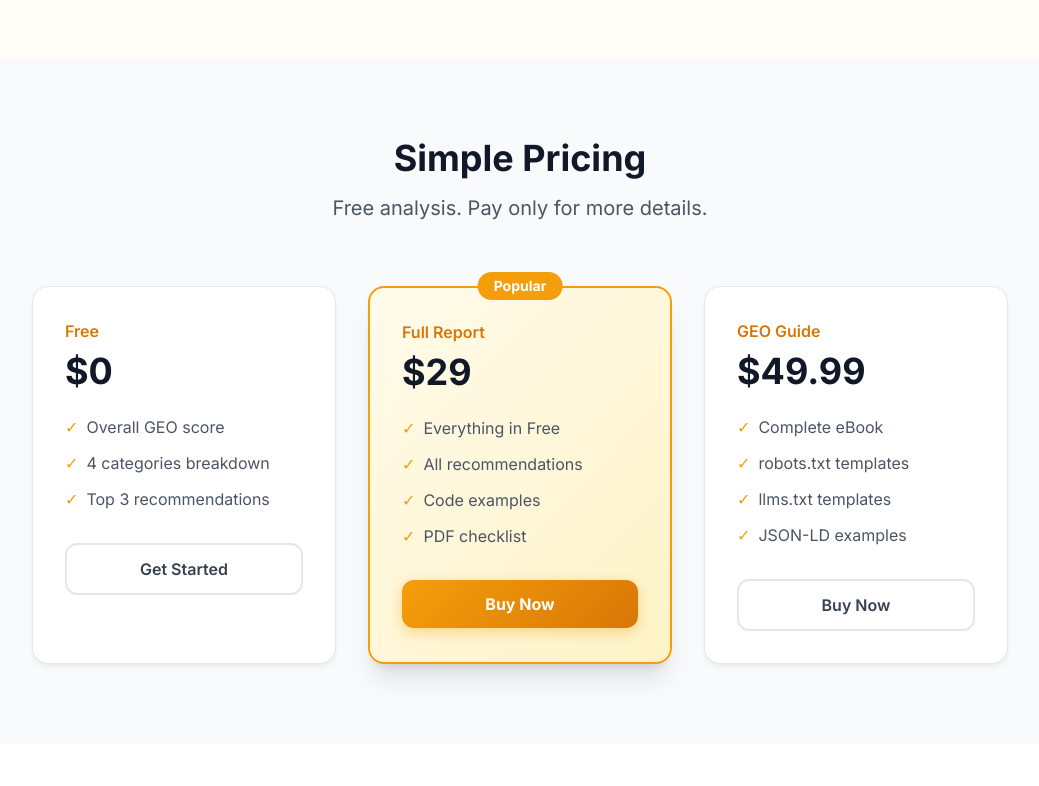
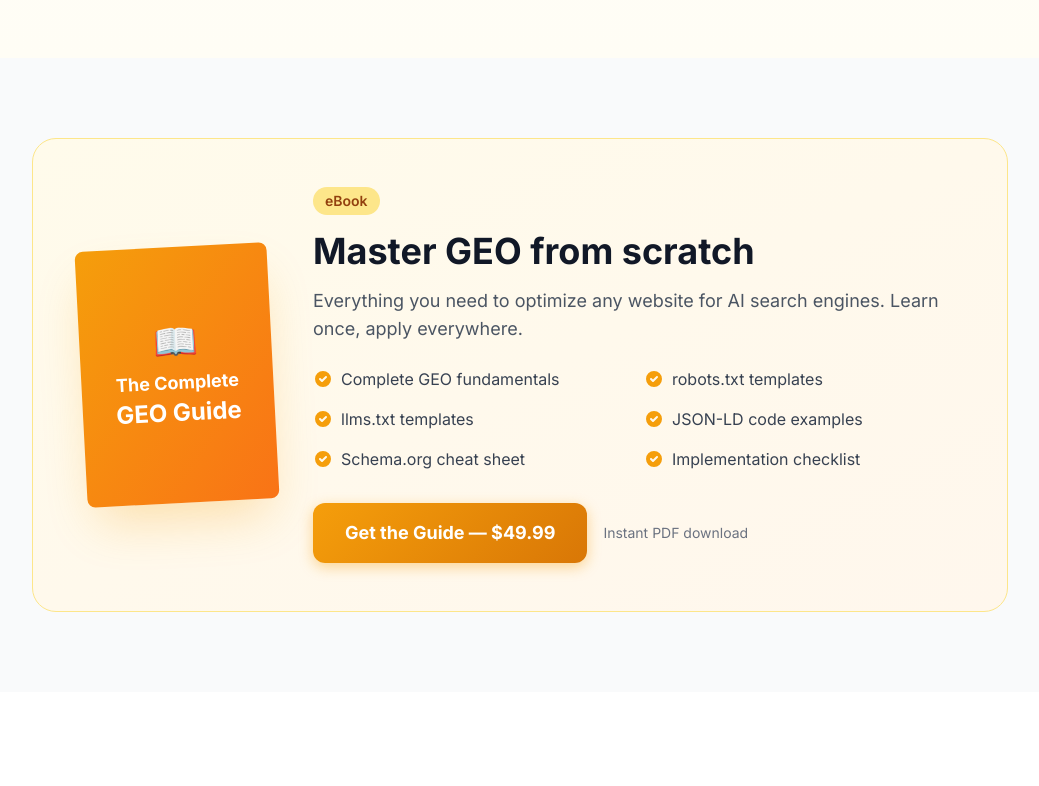
Before and after one commit to admin-rayv/geo-score, a Next.js app in the folder web/: page / in a window 1280 px wide. Shown: the part 1580-2366 px from the top of the page, without its empty margins (120-1159 px from the left). Built offline with nearby package versions, Linux system fonts and the light colour scheme.

Commit message:
Restructure: separate Report and Guide visually
- Removed 3-column pricing section
- Report upsell stays in results (contextual)
- New 'Learn GEO' section for the Guide (educational product)
- Updated nav: Pricing → GEO Guide

```diff
--- a/web/src/app/page.tsx
+++ b/web/src/app/page.tsx
@@ -193,7 +193,7 @@ export default function Home() {
             </div>
             <div className="flex items-center gap-6">
               <a href="#how" className="text-gray-600 hover:text-amber-600 transition-colors font-medium">How it works</a>
-              <a href="#pricing" className="text-gray-600 hover:text-amber-600 transition-colors font-medium">Pricing</a>
+              <a href="#guide" className="text-gray-600 hover:text-amber-600 transition-colors font-medium">GEO Guide</a>
               <a href="/report" className="px-4 py-2 bg-amber-500 text-white rounded-lg font-medium hover:bg-amber-600 transition-colors">
                 Premium Report
               </a>
@@ -527,54 +527,60 @@ export default function Home() {
         </section>
       )}
 
-      {/* Pricing Section */}
-      <section id="pricing" className="py-20 bg-gray-50">
+      {/* Learn GEO Section - Educational Product */}
+      <section id="guide" className="py-20 bg-gray-50">
         <div className="max-w-5xl mx-auto px-6">
-          <div className="text-center mb-16">
-            <h2 className="text-3xl md:text-4xl font-bold text-gray-900 mb-4">Simple Pricing</h2>
-            <p className="text-xl text-gray-600">Free analysis. Pay only for more details.</p>
-          </div>
+          <div className="bg-gradient-to-br from-amber-50 to-orange-50 rounded-3xl p-8 md:p-12 border border-amber-200">
+            <div className="flex flex-col lg:flex-row items-center gap-10">
+              {/* Book mockup */}
+              <div className="shrink-0">
+                <div className="w-48 h-64 bg-gradient-to-br from-amber-500 to-orange-500 rounded-lg shadow-2xl shadow-amber-500/30 flex items-center justify-center transform -rotate-3 hover:rotate-0 transition-transform">
+                  <div className="text-center text-white p-4">
+                    <div className="text-4xl mb-2">📖</div>
+                    <div className="font-bold text-lg">The Complete</div>
+                    <div className="font-bold text-2xl">GEO Guide</div>
+                  </div>
+                </div>
+              </div>
 
-          <div className="grid md:grid-cols-3 gap-8">
-            {/* Free */}
-            <div className="card rounded-2xl p-8">
-              <div className="text-amber-600 font-semibold mb-2">Free</div>
-              <div className="text-4xl font-bold text-gray-900 mb-6">$0</div>
-              <ul className="space-y-3 text-gray-600 mb-8">
-                <li className="flex items-center gap-2"><span className="text-amber-500">✓</span> Overall GEO score</li>
-                <li className="flex items-center gap-2"><span className="text-amber-500">✓</span> 4 categories breakdown</li>
-                <li className="flex items-center gap-2"><span className="text-amber-500">✓</span> Top 3 recommendations</li>
-              </ul>
-              <button className="btn-secondary w-full py-3 rounded-xl">Get Started</button>
-            </div>
+              {/* Content */}
+              <div className="flex-1 text-center lg:text-left">
+                <span className="inline-block px-3 py-1 bg-amber-200 text-amber-800 rounded-full text-sm font-semibold mb-4">
+                  eBook
+                </span>
+                <h2 className="text-3xl md:text-4xl font-bold text-gray-900 mb-4">
+                  Master GEO from scratch
+                </h2>
+                <p className="text-lg text-gray-600 mb-6">
+                  Everything you need to optimize any website for AI search engines.
+                  Learn once, apply everywhere.
+                </p>
 
-            {/* Report */}
-            <div className="pricing-popular rounded-2xl p-8 relative shadow-xl">
-              <div className="absolute -top-4 left-1/2 -translate-x-1/2 bg-amber-500 text-white px-4 py-1 rounded-full text-sm font-bold">
-                Popular
+                <div className="grid sm:grid-cols-2 gap-4 mb-8">
+                  {[
+                    'Complete GEO fundamentals',
+                    'robots.txt templates',
+                    'llms.txt templates',
+                    'JSON-LD code examples',
+                    'Schema.org cheat sheet',
+                    'Implementation checklist'
+                  ].map((item, i) => (
+                    <div key={i} className="flex items-center gap-2 text-gray-700">
+                      <svg className="w-5 h-5 text-amber-500 shrink-0" fill="currentColor" viewBox="0 0 20 20">
+                        <path fillRule="evenodd" d="M10 18a8 8 0 100-16 8 8 0 000 16zm3.707-9.293a1 1 0 00-1.414-1.414L9 10.586 7.707 9.293a1 1 0 00-1.414 1.414l2 2a1 1 0 001.414 0l4-4z" clipRule="evenodd" />
+                      </svg>
+                      {item}
+                    </div>
+                  ))}
+                </div>
+
+                <div className="flex flex-col sm:flex-row items-center gap-4">
+                  <button className="btn-primary px-8 py-4 rounded-xl text-lg">
+                    Get the Guide — $49.99
+                  </button>
+                  <span className="text-gray-500 text-sm">Instant PDF download</span>
+                </div>
               </div>
-              <div className="text-amber-600 font-semibold mb-2">Full Report</div>
-              <div className="text-4xl font-bold text-gray-900 mb-6">$29</div>
-              <ul className="space-y-3 text-gray-600 mb-8">
-                <li className="flex items-center gap-2"><span className="text-amber-500">✓</span> Everything in Free</li>
-                <li className="flex items-center gap-2"><span className="text-amber-500">✓</span> All recommendations</li>
-                <li className="flex items-center gap-2"><span className="text-amber-500">✓</span> Code examples</li>
-                <li className="flex items-center gap-2"><span className="text-amber-500">✓</span> PDF checklist</li>
-              </ul>
-              <button className="btn-primary w-full py-3 rounded-xl">Buy Now</button>
-            </div>
-
-            {/* Guide */}
-            <div className="card rounded-2xl p-8">
-              <div className="text-amber-600 font-semibold mb-2">GEO Guide</div>
-              <div className="text-4xl font-bold text-gray-900 mb-6">$49.99</div>
-              <ul className="space-y-3 text-gray-600 mb-8">
-                <li className="flex items-center gap-2"><span className="text-amber-500">✓</span> Complete eBook</li>
-                <li className="flex items-center gap-2"><span className="text-amber-500">✓</span> robots.txt templates</li>
-                <li className="flex items-center gap-2"><span className="text-amber-500">✓</span> llms.txt templates</li>
-                <li className="flex items-center gap-2"><span className="text-amber-500">✓</span> JSON-LD examples</li>
-              </ul>
-              <button className="btn-secondary w-full py-3 rounded-xl">Buy Now</button>
             </div>
           </div>
         </div>
```
